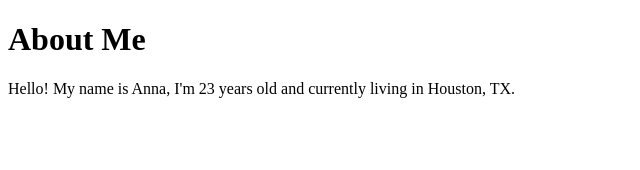
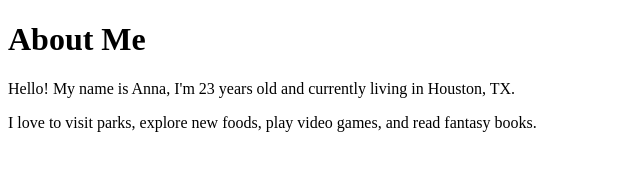
Before and after one commit to a-ukp/about-me, a plain HTML site: page index.html in a window 1280 px wide. Shown: the whole page, without its empty margins (0-640 px from the left). Drawn offline with Linux system fonts and the light colour scheme.

Commit message:
add hobbies paragraph

```diff
--- a/index.html
+++ b/index.html
@@ -16,6 +16,7 @@
 <body>
   <h1>About Me</h1>
   <p>Hello! My name is Anna, I'm 23 years old and currently living in Houston, TX.</p>
+  <p>I love to  visit parks, explore new foods, play video games, and read fantasy books.</p>
 </body>
 
 </html>
```
